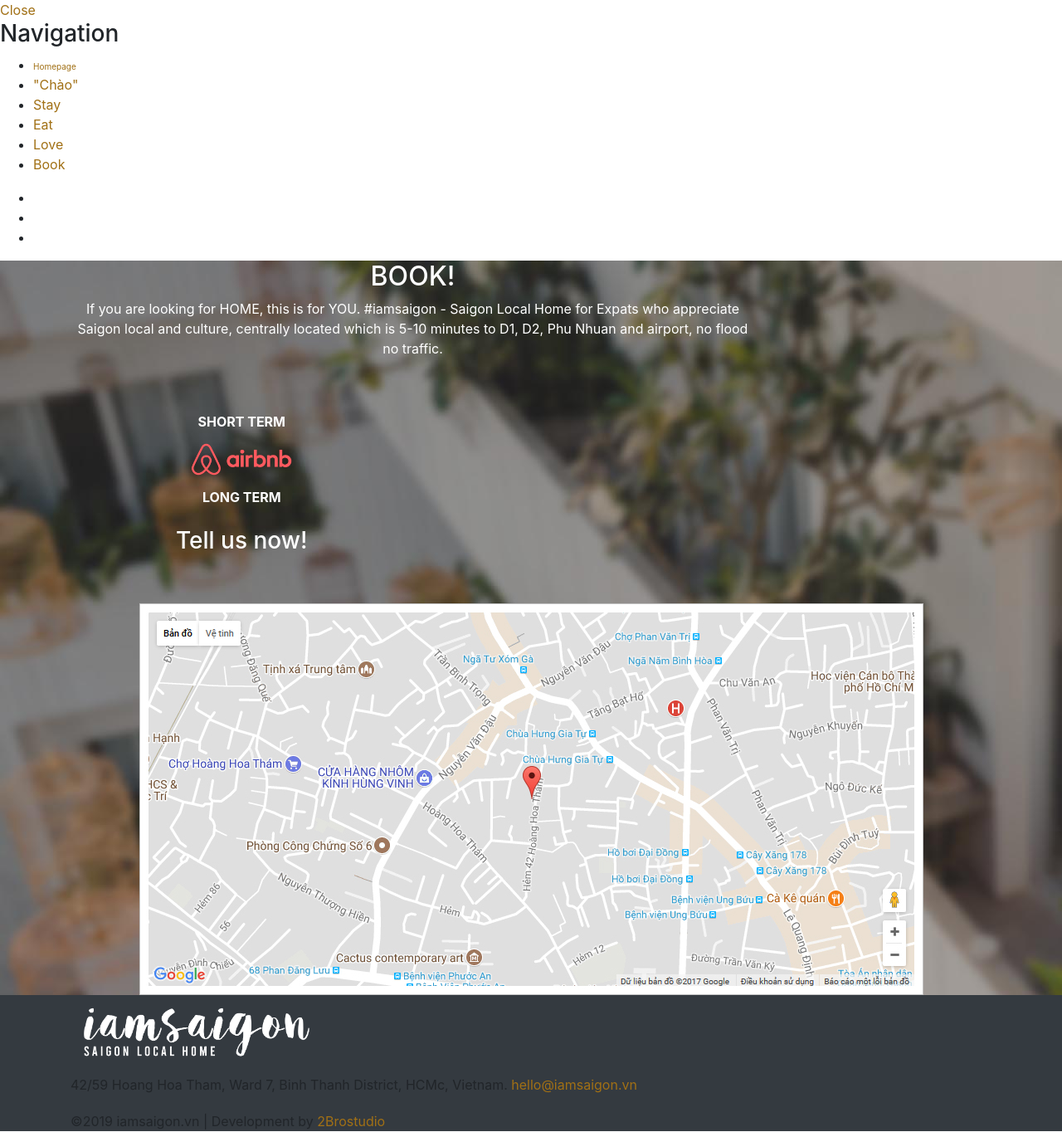
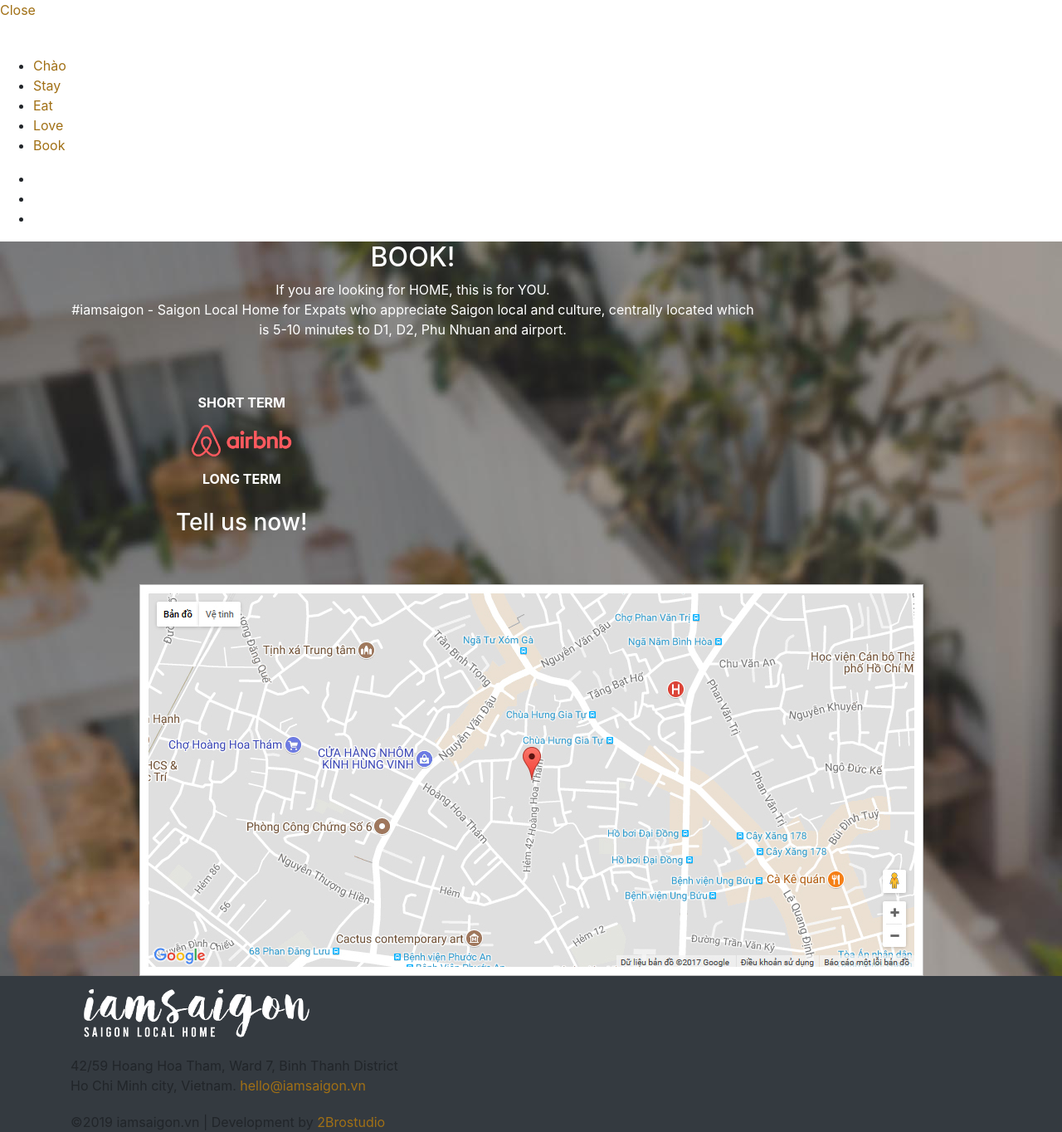
Before and after one commit to hoanvokim/saigon, a CodeIgniter app: page /saigon/index.php/contact/index in a window 1280 px wide. Shown: the whole page at 83% size. Run offline with CodeIgniter, Linux system fonts and the light colour scheme; some libraries are stand-ins or nearby versions.

Commit message:
complete project

```diff
--- a/application/config/config.php
+++ b/application/config/config.php
@@ -23,7 +23,8 @@ defined('BASEPATH') OR exit('No direct script access allowed');
 | a PHP script and you can easily do that on your own.
 |
 */
-$config['base_url'] = 'http://localhost/saigon/';
+$config['base_url'] = 'http://iamsaigon.vn/';
+//$config['base_url'] = 'http://localhost/saigon/';
 
 /*
 |--------------------------------------------------------------------------
--- a/application/config/routes.php
+++ b/application/config/routes.php
@@ -52,12 +52,11 @@ defined('BASEPATH') OR exit('No direct script access allowed');
 $route['default_controller'] = 'home';
 $route['404_override'] = '';
 $route['hello'] = 'hello';
-$route['rooms'] = 'rooms';
-$route['rooms/room/(:any)'] = 'rooms/room/$1';
-$route['facilities'] = 'facilities';
-$route['facilities/facility/(:any)'] = 'facilities/facility/$1';
+$route['stay'] = 'rooms';
+$route['stay/room/(:any)'] = 'rooms/room/$1';
+$route['love'] = 'facilities';
 $route['eat'] = 'eat';
 $route['eat/post/(:any)'] = 'eat/post/$1';
-$route['contact'] = 'contact';
-$route['contact/send'] = 'contact/send';
+$route['book'] = 'contact';
+$route['book/send'] = 'contact/send';
 $route['translate_uri_dashes'] = FALSE;
--- a/application/controllers/Eat.php
+++ b/application/controllers/Eat.php
@@ -20,7 +20,7 @@ class Eat extends CI_Controller
     {
         $data['items'] = $this->loaddata->view_all($this->news_model);
         $data['active_tab'] = 'Eat';
-        $this->load->view('Eat', $data);
+        $this->load->view('eat', $data);
     }
 
     public function post($slug)
--- a/application/models/Activities_board_model.php
+++ b/application/models/Activities_board_model.php
@@ -18,6 +18,7 @@ class Activities_board_model extends CI_Model
             activities_board.description,
             activities_board.date_created');
 		$this->db->from('activities_board');
+        $this->db->order_by("id", "desc");
 		$query = $this->db->get();
 		if ($query->num_rows() > 0) {
 			return $query->result();
--- a/application/views/contact.php
+++ b/application/views/contact.php
@@ -10,9 +10,10 @@
 				 style="visibility: visible; animation-duration: 1.2s; animation-delay: 0s; animation-name: slideInUp;">
 				<h2 class="intro-heading heading-frame" style="color: white;">BOOK!</h2>
 				<p style="color: white;">
-					If you are looking for HOME, this is for YOU. #iamsaigon - Saigon Local Home for Expats who
+					If you are looking for HOME, this is for YOU.<br/>
+                    #iamsaigon - Saigon Local Home for Expats who
 					appreciate Saigon local and culture, centrally located
-					which is 5-10 minutes to D1, D2, Phu Nhuan and airport, no flood no traffic.
+					which is 5-10 minutes to D1, D2, Phu Nhuan and airport.
 				</p>
 				<br/>
 				<br/>
--- a/application/views/room.php
+++ b/application/views/room.php
@@ -7,7 +7,7 @@
 				<h1>  <?php echo $room->room_name; ?></h1>
 				<ol class="breadcrumb">
 					<li>
-						<a href="<?php echo base_url() . 'rooms'; ?>">Your home </a>
+						<a href="<?php echo base_url() . 'stay'; ?>">Your home </a>
 					</li>
 					<li class="active">
 						<?php echo $room->room_name; ?>
--- a/application/views/template/footer.php
+++ b/application/views/template/footer.php
@@ -14,7 +14,9 @@
                 </div>
                 <div class="mb-20">
 				<span class="copyright text-center wow zoomIn" data-wow-duration="1s" data-wow-delay="1s">
-             	42/59 Hoang Hoa Tham, Ward 7, Binh Thanh District, HCMc, Vietnam.
+             	42/59 Hoang Hoa Tham, Ward 7, Binh Thanh District
+                    <br/>
+                    Ho Chi Minh city, Vietnam.
             		</span>
                     <a href="mailto:hello@iamsaigon.vn" class="wow zoomIn" data-wow-duration="1s" data-wow-delay="1s">hello@iamsaigon.vn</a>
                 </div>
@@ -25,7 +27,8 @@
                        data-wow-delay="0.7s"><i class="fa fa-instagram"></i></a>
                     <a href="https://goo.gl/maps/C2M3yFfQYsZ29oYa6" class="wow zoomIn" data-wow-duration="1s"
                        data-wow-delay="0.9s"><i class="fa fa-google-plus"></i></a>
-					<a href="https://www.tripadvisor.com/Hotel_Review-g293925-d12955537-Reviews-Iamsaigon-Ho_Chi_Minh_City.html" class="wow zoomIn" data-wow-duration="1s"
+                    <a href="https://www.tripadvisor.com/Hotel_Review-g293925-d12955537-Reviews-Iamsaigon-Ho_Chi_Minh_City.html"
+                       class="wow zoomIn" data-wow-duration="1s"
                        data-wow-delay="1.2s"><i class="fa fa-tripadvisor"></i></a>
                 </div> <!-- end socials -->
 
--- a/application/views/template/header.php
+++ b/application/views/template/header.php
@@ -1,7 +1,7 @@
 <!DOCTYPE html>
 <html lang="en">
 <head>
-	<title>iamsaigon | Home</title>
+	<title>iamsaigon | Saigon Local Home</title>
 
 	<meta charset="utf-8">
 	<!--[if IE]>
@@ -51,28 +51,26 @@
 		<a href="#0" class="header-nav__close" title="close"><span>Close</span></a>
 
 		<div class="header-nav__content">
-			<h3>Navigation</h3>
-
+            <a class="smoothscroll" href="<?php echo base_url(); ?>" style="font-size: 10px"><img
+                        src="<?php echo base_url() ?>assets/img/iamsaigon-white-logo.png"
+                        alt="Homepage" style="width: 150px;"></a>
 			<ul class="header-nav__list">
-				<li <?php if ($active_tab == 'home') {
-					echo 'class="current"';
-				} ?> ><a class="smoothscroll" href="<?php echo base_url(); ?>" style="font-size: 10px">Homepage</a></li>
 				<li <?php if ($active_tab == 'hello') {
 					echo 'class="current"';
-				} ?> ><a class="smoothscroll" href="<?php echo base_url() . 'hello'; ?>" title="Chào">"Chào"</a></li>
+				} ?> ><a class="smoothscroll" href="<?php echo base_url() . 'hello'; ?>" title="Chào">Chào</a></li>
 				<li <?php if ($active_tab == 'rooms') {
 					echo 'class="current"';
-				} ?> ><a class="smoothscroll" href="<?php echo base_url() . 'rooms'; ?>" title="Stay">Stay</a></li>
+				} ?> ><a class="smoothscroll" href="<?php echo base_url() . 'stay'; ?>" title="Stay">Stay</a></li>
 				<li <?php if ($active_tab == 'eat') {
 					echo 'class="current"';
 				} ?> ><a class="smoothscroll" href="<?php echo base_url() . 'eat'; ?>" title="Eat">Eat</a></li>
 
 				<li <?php if ($active_tab == 'facilities') {
 					echo 'class="current"';
-				} ?> ><a class="smoothscroll" href="<?php echo base_url() . 'facilities'; ?>" title="Love">Love</a></li>
+				} ?> ><a class="smoothscroll" href="<?php echo base_url() . 'love'; ?>" title="Love">Love</a></li>
 				<li <?php if ($active_tab == 'contact') {
 					echo 'class="current"';
-				} ?> ><a class="smoothscroll" href="<?php echo base_url() . 'contact'; ?>" title="Book">Book</a></li>
+				} ?> ><a class="smoothscroll" href="<?php echo base_url() . 'book'; ?>" title="Book">Book</a></li>
 			</ul>
 
 			<ul class="header-nav__social">
--- a/index.php
+++ b/index.php
@@ -189,6 +189,10 @@ switch (ENVIRONMENT)
  *  Resolve the system path for increased reliability
  * ---------------------------------------------------------------
  */
+if( ! ini_get('date.timezone') )
+{
+    date_default_timezone_set('GMT');
+}
 
 // Set the current directory correctly for CLI requests
 if (defined('STDIN'))
```
Also changed, not shown: application/views/facilities.php (+8 -2 lines), .htaccess, 1 other file. Lines whose indentation alone changed are shown as unchanged.
